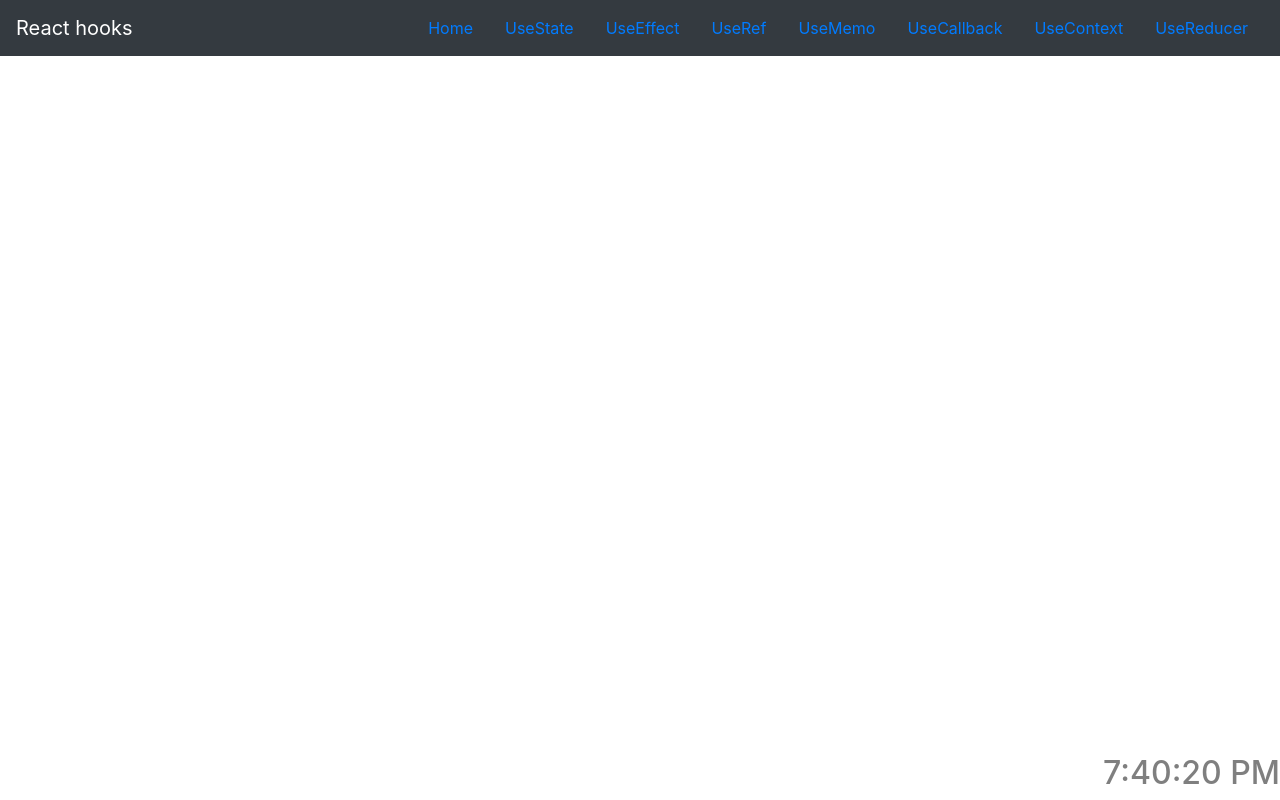
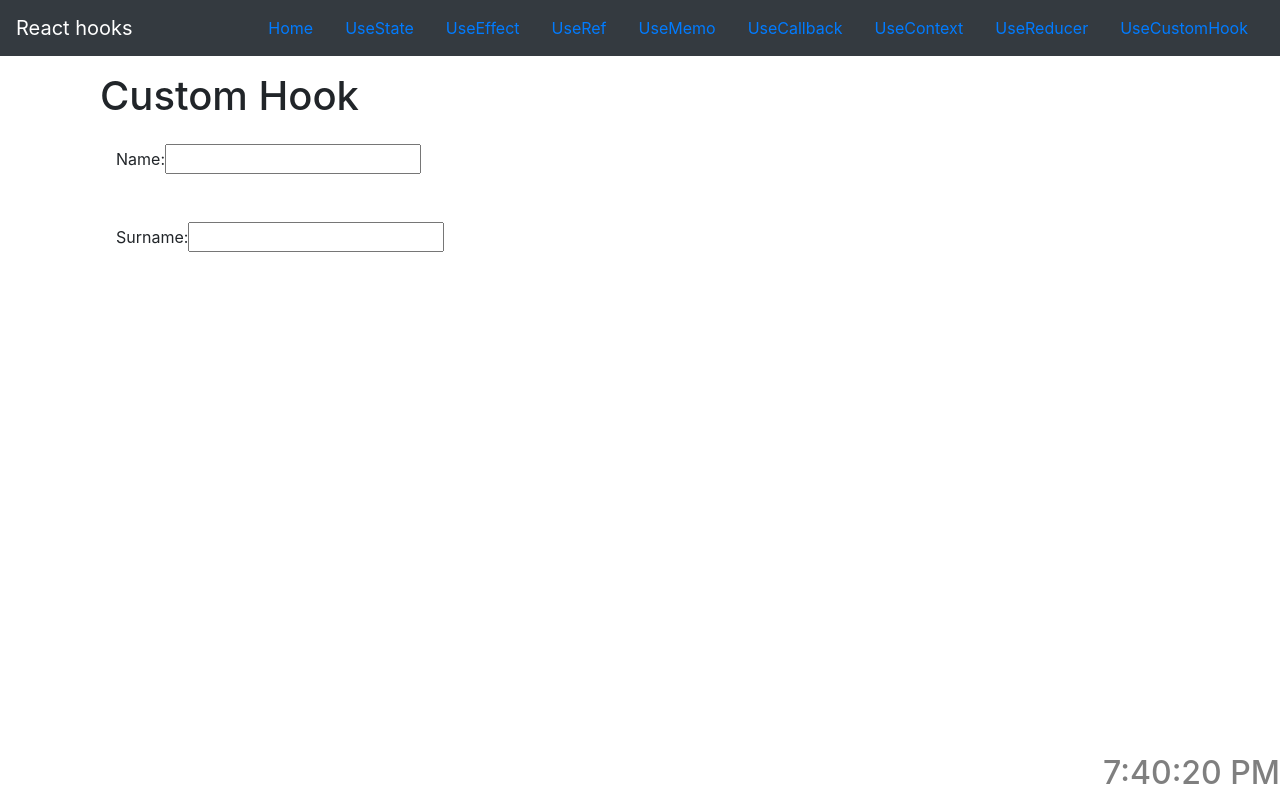
Before and after one commit to roman89ua/react-hooks, a React (Create React App) app: page /useCustomHook in a window 1280 px wide. Built offline with nearby package versions, Linux system fonts and the light colour scheme.

Commit message:
Custom useState

```diff
--- a/src/App.js
+++ b/src/App.js
@@ -11,6 +11,7 @@ import UseReducer from "./components/useReducer";
 import Navbar from "./components/Navbar";
 import { BrowserRouter, Switch, Route } from "react-router-dom";
 import Clock from "./components/Clock";
+import UseCustomHook from "./components/useCustomHook/UseCustomHook";
 
 function App() {
   return (
@@ -26,6 +27,8 @@ function App() {
           <Route component={UseCallback} path="/useCallback" />
           <Route component={UseContext} path="/useContext" />
           <Route component={UseReducer} path="/useReducer" />
+          <Route component={UseCustomHook} path="/useCustomHook" />
+
         </Switch>
       </div>
       <div className="fixed-bottom text-right text-black-50">
--- a/src/components/Navbar.js
+++ b/src/components/Navbar.js
@@ -49,15 +49,12 @@ export default function Navbar() {
               UseReducer
             </NavLink>
           </li>
-          {/* <li className="nav-item">
-                        <NavLink to="/" className="nav-link">1</NavLink>
-                    </li>
-                    <li className="nav-item">
-                        <NavLink to="/" className="nav-link">1</NavLink>
-                    </li>
-                    <li className="nav-item">
-                        <NavLink to="/" className="nav-link">1</NavLink>
-                    </li> */}
+          <li className="nav-item">
+            <NavLink to="/useCustomHook" className="nav-link">
+              UseCustomHook
+            </NavLink>
+          </li>
+
         </ul>
       </nav>
     </React.Fragment>
--- /dev/null
+++ b/src/components/useCustomHook/UseCustomHook.js
@@ -0,0 +1,42 @@
+import React, {useEffect, useState} from 'react';
+
+function useLogger(value) {
+    useEffect(() => {
+        console.log('Value changed: ', value)
+    }, [value])
+}
+
+function useInput (initialValue) {
+    const [state, setState] = useState(initialValue);
+    const onChange = (event) => {
+        setState(event.target.value)
+    }
+    return {
+        value: state,
+        onChange
+    }
+}
+
+const UseCustomHook = () => {
+    const name = useInput('');
+    const surname = useInput('');
+
+    useLogger(name.value);
+
+    return (
+        <div className="container">
+            <h1>Custom Hook</h1>
+            <label className={"p-3"}>Name:
+                <input type="text" value={name.value} onChange={name.onChange} />
+                <h3>{ name.value }</h3>
+            </label>
+            <br/>
+            <label className={"p-3"}>Surname:
+                <input type="text" value={surname.value} onChange={surname.onChange} />
+                <h3>{ surname.value }</h3>
+            </label>
+
+        </div>
+    )
+};
+export default UseCustomHook;
```
